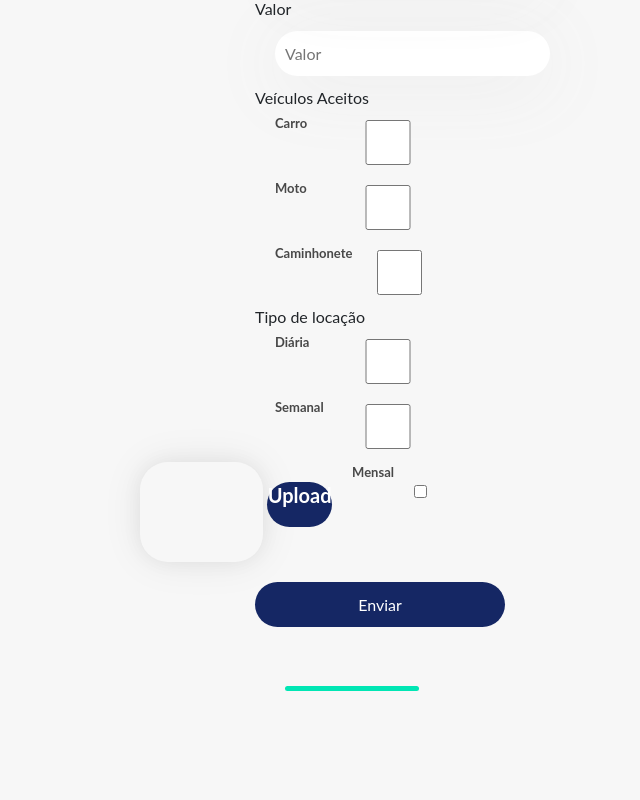
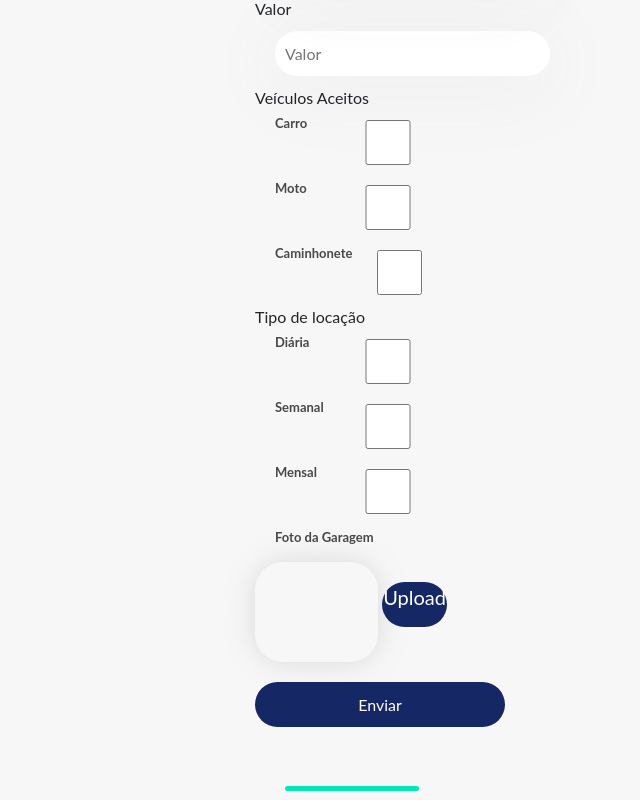
Before and after one commit to bermarques/estacionaai, a React (Create React App) app: page /parking in a window 1280 px wide. Shown: the part 857-1657 px from the top of the page, without its empty margins (289-929 px from the left). Before the commit the page ends 1557 px from the top, so only its background shows below. Built offline with nearby package versions, Linux system fonts and the light colour scheme.

Commit message:
fix: fix div and label in image upload

```diff
--- a/src/Components/ParkingForm/ParkingLocation/index.jsx
+++ b/src/Components/ParkingForm/ParkingLocation/index.jsx
@@ -216,17 +216,15 @@ const ParkingLocation = () => {
           <StyledLabel for="monthly" value="monthly">
             Mensal
           </StyledLabel>
+        </div>
+        <StyledLabel>Foto da Garagem</StyledLabel>{" "}
         <div className="img-div-park">
           <ImageDiv>
-              {" "}
-              {parkImage && (
-                <img src={`${parkImage}`} alt="imagem da vaga"></img>
-              )}
+            {parkImage && <img src={`${parkImage}`} alt="imagem da vaga"></img>}
           </ImageDiv>
           <StyledUploadButton name="image" type="file">
             Upload
           </StyledUploadButton>
-          </div>
         </div>
         <StyledButton className="button-send" type="submit">
           Enviar
```
Lines whose indentation alone changed are shown as unchanged.
